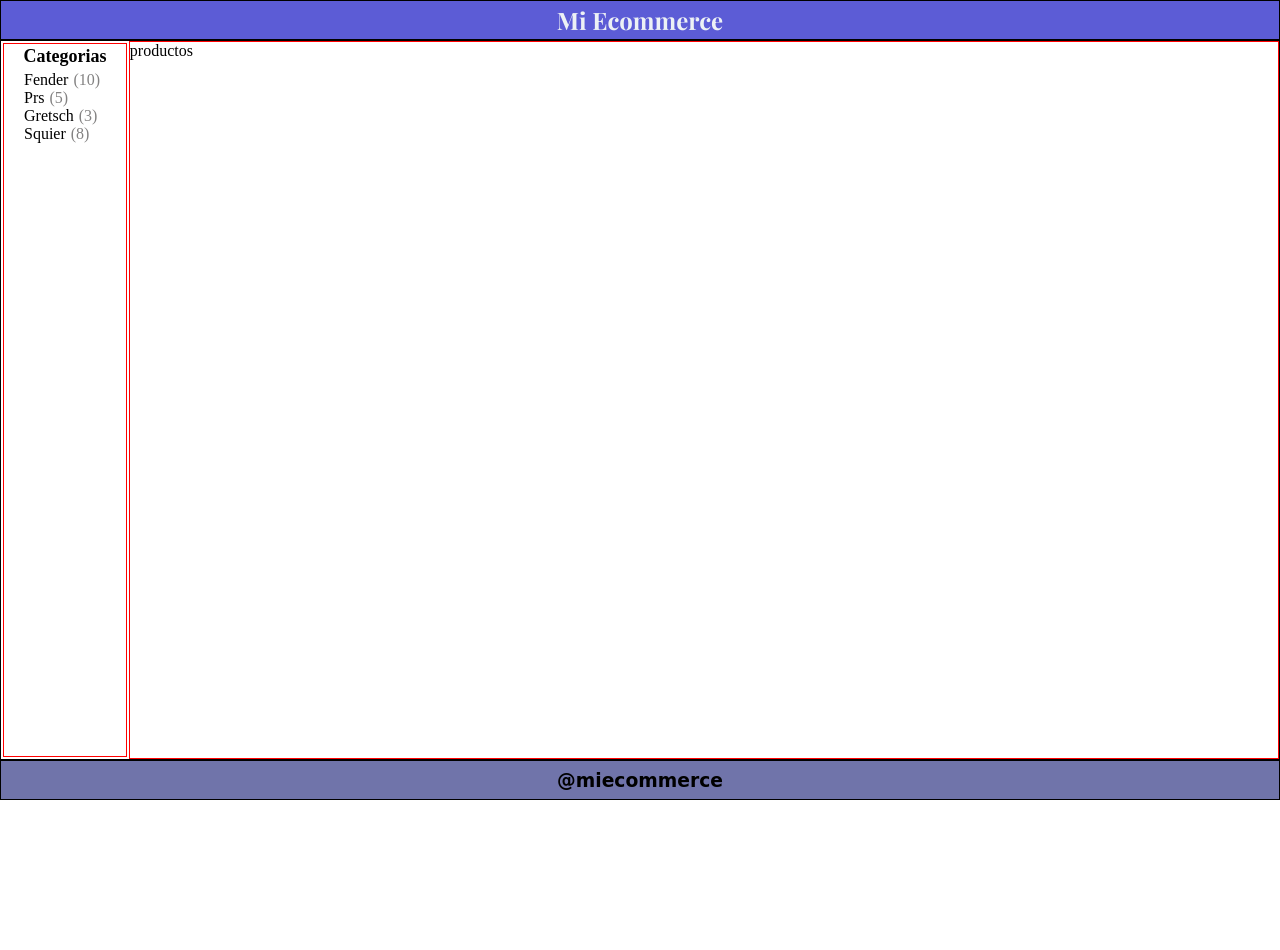
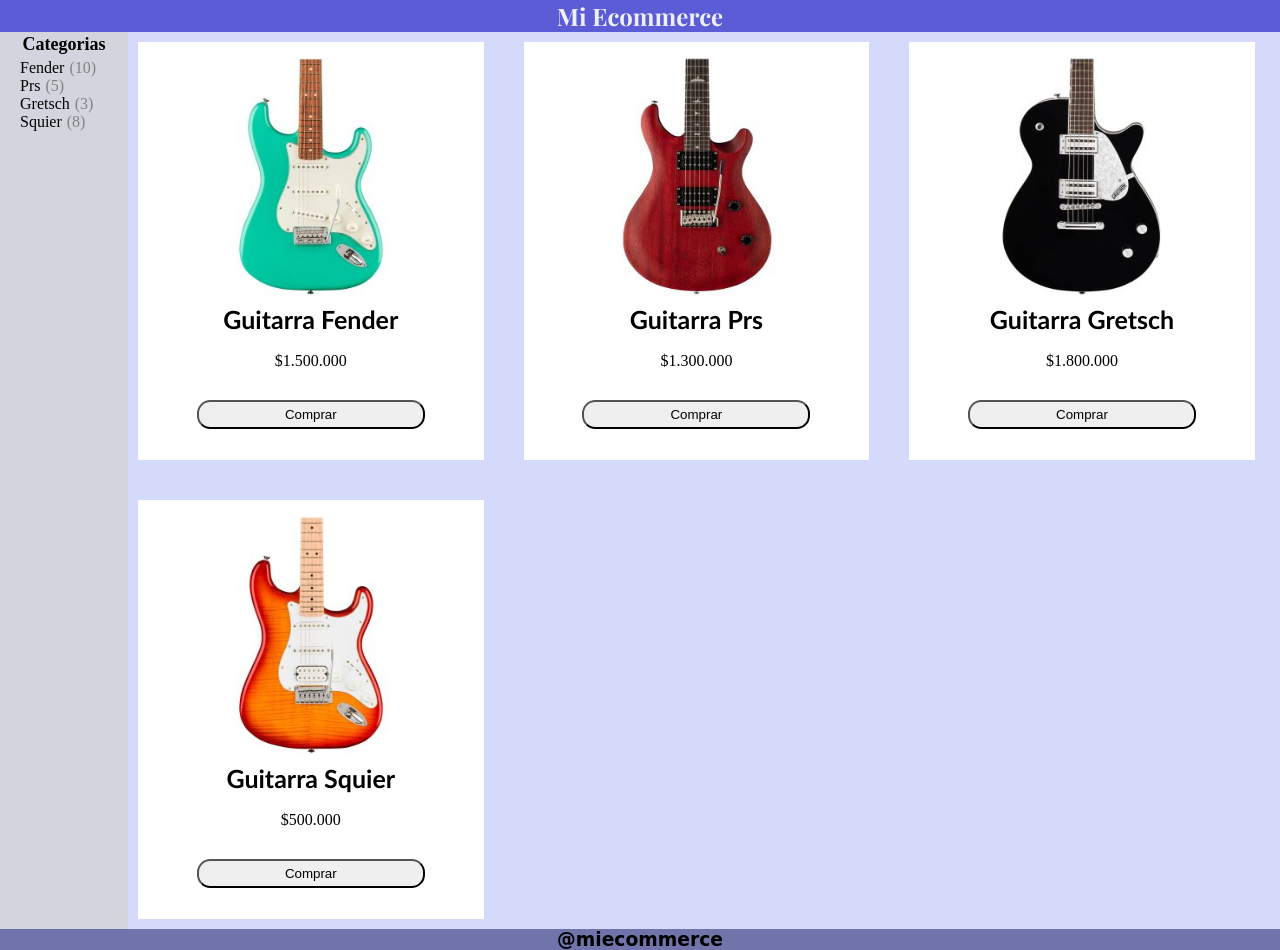
Before and after one commit to EliasCifuentes/ecommerce-grid, a plain HTML site: page index.html in a window 1280 px wide. Before the commit the page ends 800 px from the top, so only its background shows below. Drawn offline with nearby package versions, Linux system fonts and the light colour scheme; a web font is replaced by a local one.

Commit message:
Version 1

```diff
--- a/assets/css/style.css
+++ b/assets/css/style.css
@@ -8,13 +8,7 @@
     box-sizing: border-box;
 }
 
-.box {
-    border: solid black 1px;
-}
 
-.box2 {
-    border: solid red 1px;
-}
 
 /* Divisiones de la pagina */
 
@@ -50,7 +44,7 @@
     'main'
     'footer';
 
-    grid-template-rows: 40px calc(100vh - 40px - 40px) 40px;
+    grid-template-rows: 40px calc(auto - 40px - 40px) 40px;
     grid-template-columns: auto;
 }
 
@@ -61,11 +55,13 @@
     ;
 
     grid-template-columns: 10% 90%;
-    height: 100%
+    height: 100%;
 }
 
 
 /* Contenedores Flex */
+
+/* Header */
 
 .cabecera {
     display: flex;
@@ -80,11 +76,12 @@
     color: rgb(237, 241, 245);
 }
 
+/* Aside */
+
 .categorias {
     display: flex;
     flex-direction: column;
-    /*align-items: center;*/
-    margin: 2px;
+    background-color: rgb(210, 213, 221);
 }
 
 .categorias h4{
@@ -104,6 +101,63 @@
     color: rgb(131, 130, 130);
 }
 
+/* section */
+
+.productos {
+    display: flex;
+    flex-wrap: wrap;
+    gap: 20px;
+    background-color: rgb(213, 217, 250);
+}
+
+.tarjeta {
+    display: flex;
+    background-color: #ffffff;
+    flex-direction: column;
+    flex-wrap: wrap;
+    flex-basis: 30%;
+    height: auto;
+    padding: 10px;
+    margin: 10px;
+    align-items: center;
+}
+
+.tarjeta img {
+    margin-top: 5px;
+    height: 60%;
+    width: 80%;
+}
+
+.tarjeta img:hover{
+    -webkit-transform: scale(1.1);
+    transform: scale(1.1);
+    transition:all .5s ease-in-out;
+}
+
+.tarjeta h4{
+    font-family: 'Gill Sans', 'Gill Sans MT', Calibri, 'Trebuchet MS', sans-serif;
+    padding: 8px;
+    font-weight: bold;
+    font-size: 25px;
+}
+
+.tarjeta p {
+    padding-top: 10px;
+}
+
+.tarjeta button {
+    margin-top: 30px;
+    width: 70%;
+    padding: 5px;
+    border-radius: 1em;
+}
+
+.tarjeta button:hover {
+    background-color: rgb(49, 49, 248);
+    color: #ffffff;
+    transition:all .3s ease-in-out;
+}
+
 
 .pie-pagina {
     display: flex;
--- a/index.html
+++ b/index.html
@@ -33,7 +33,34 @@
                     <p class="cantidad"> (8) </p>
                 </div>
             </aside>
-            <section class="productos box2"> productos </section>
+
+            <section class="productos box2">
+                <div class="tarjeta">
+                    <img src="./assets/img/Fender.jpg" alt="fender">
+                    <h4 class="guitarra"> Guitarra Fender</h4>
+                    <p class="precio"> $1.500.000</p>
+                    <button> Comprar </button>
+                </div>
+                <div class="tarjeta">
+                    <img src="./assets/img/PRS-Guitars.jpg" alt="Prs">
+                    <h4 class="guitarra"> Guitarra Prs</h4>
+                    <p class="precio"> $1.300.000</p>
+                    <button> Comprar </button>
+                </div>
+                <div class="tarjeta">
+                    <img src="./assets/img/Gretsch.jpg" alt="Gretsch">
+                    <h4 class="guitarra"> Guitarra Gretsch</h4>
+                    <p class="precio"> $1.800.000</p>
+                    <button> Comprar </button>
+                </div>
+                <div class="tarjeta">
+                    <img src="./assets/img/Squier.jpg" alt="Squier">
+                    <h4 class="guitarra"> Guitarra Squier</h4>
+                    <p class="precio"> $500.000</p>
+                    <button> Comprar </button>
+                </div>
+
+            </section>
         </main>
 
         <footer class="pie-pagina box">
```
Also changed, not shown: assets/img/Fender.jpg (added), assets/img/Gretsch.jpg (added), assets/img/PRS-Guitars.jpg (added), assets/img/Squier.jpg (added).
